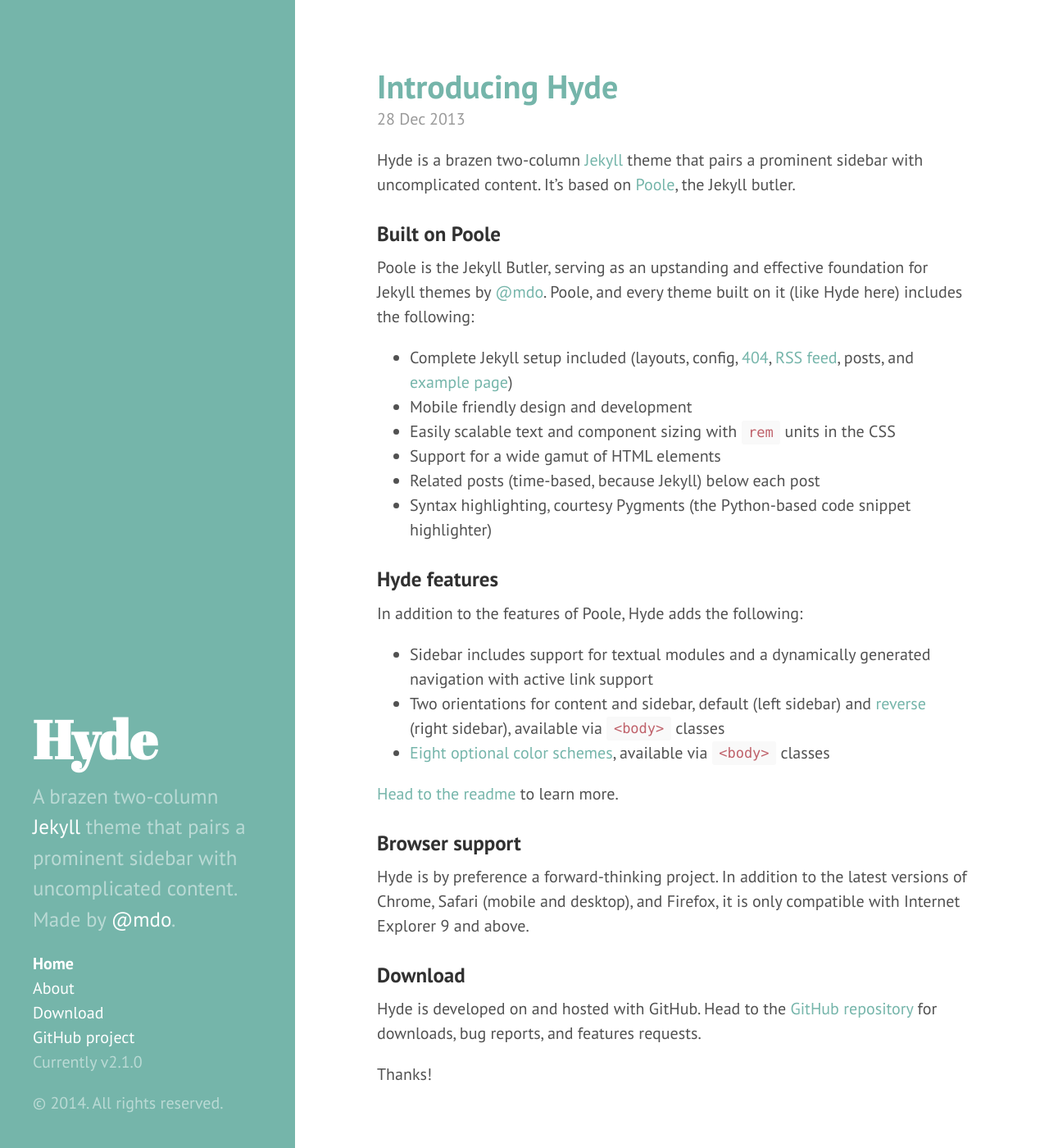
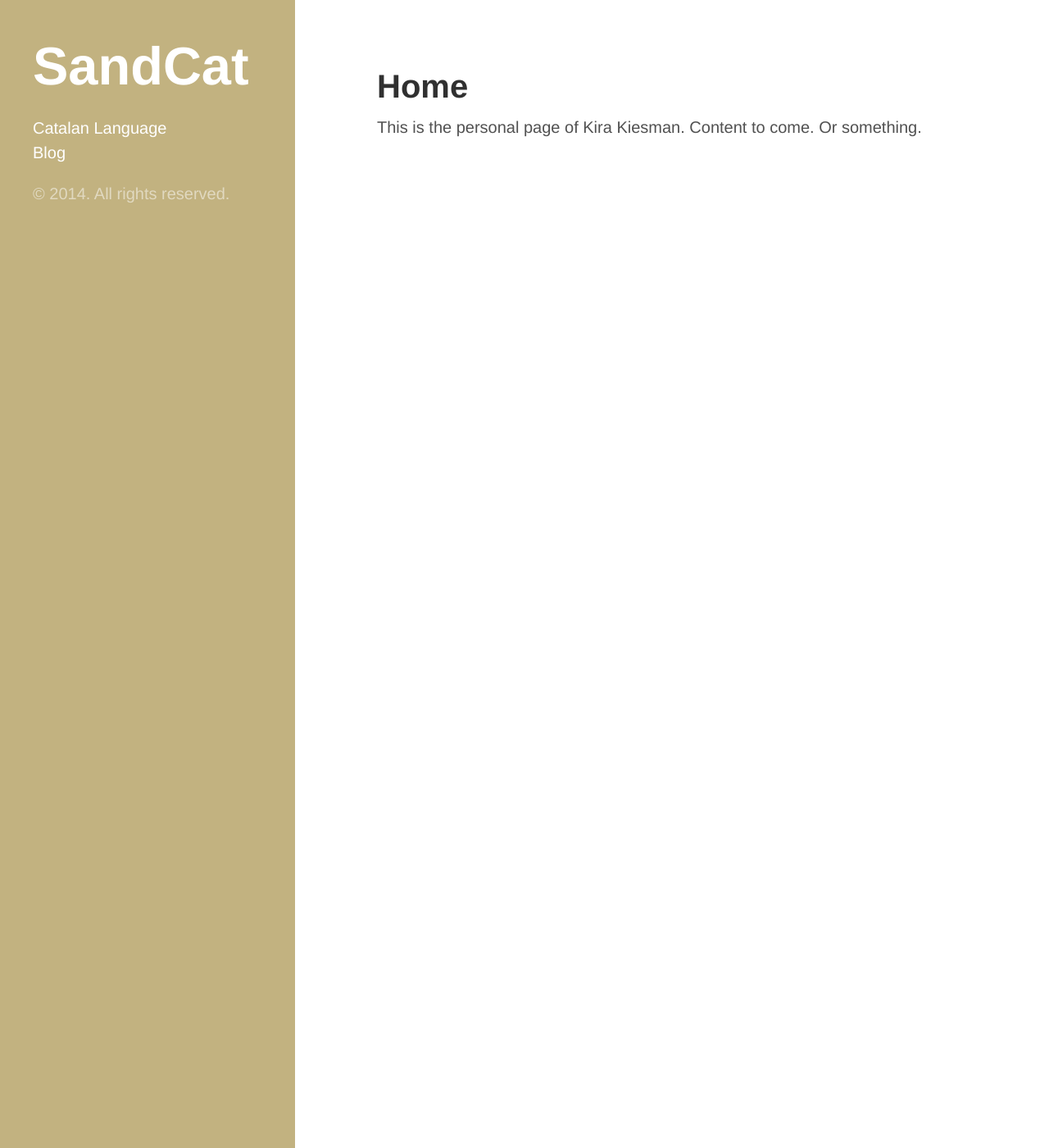
Before and after one commit to okerabi/okerabi.github.io, a Jekyll site: the page built from index.md, in a window 1280 px wide and 1400 px high. Shown: the whole window at 82% size. Built offline with Jekyll 4.4.1, drawn with Linux system fonts in a browser that asks for light colours; Markdown is read by kramdown in place of the engine named in the settings; the list of posts is cut into pages by our own code; some of the changed text lies outside the part shown.

Commit message:
started the site

```diff
--- a/_config.yml
+++ b/_config.yml
@@ -6,9 +6,9 @@
 permalink:        pretty
 
 # Setup
-title:            Hyde
-tagline:          'A Jekyll theme'
-description:      'A brazen two-column <a href="http://jekyllrb.com" target="_blank">Jekyll</a> theme that pairs a prominent sidebar with uncomplicated content. Made by <a href="https://twitter.com/mdo" target="_blank">@mdo</a>.'
+title:            'SandCat'
+tagline:          ''
+description:      ''
 url:              http://hyde.getpoole.com
 baseurl:          /
 
@@ -17,6 +17,7 @@
   url:            https://twitter.com/mdo
 
 paginate:         5
+paginate_path:    "blog/page:num"
 
 # Custom vars
 version:          2.1.0
--- a/_includes/sidebar.html
+++ b/_includes/sidebar.html
@@ -1,5 +1,5 @@
 <div class="sidebar">
-  <div class="container sidebar-sticky">
+  <div class="container">
     <div class="sidebar-about">
       <h1>
         <a href="{{ site.baseurl }}">
@@ -10,7 +10,7 @@
     </div>
 
     <nav class="sidebar-nav">
-      <a class="sidebar-nav-item{% if page.url == site.baseurl %} active{% endif %}" href="{{ site.baseurl }}">Home</a>
+      <!-- <a class="sidebar-nav-item{% if page.url == site.baseurl %} active{% endif %}" href="{{ site.baseurl }}">Home</a> -->
 
       {% comment %}
         The code below dynamically generates a sidebar nav of pages with
@@ -26,9 +26,7 @@
         {% endif %}
       {% endfor %}
 
-      <a class="sidebar-nav-item" href="{{ site.github.repo }}/archive/v{{ site.version }}.zip">Download</a>
-      <a class="sidebar-nav-item" href="{{ site.github.repo }}">GitHub project</a>
-      <span class="sidebar-nav-item">Currently v{{ site.version }}</span>
+
     </nav>
 
     <p>&copy; {{ site.time | date: '%Y' }}. All rights reserved.</p>
--- a/_layouts/default.html
+++ b/_layouts/default.html
@@ -3,7 +3,7 @@
 
   {% include head.html %}
 
-  <body class="theme-base-0c">
+  <body class="theme-sand">
 
     {% include sidebar.html %}
 
--- /dev/null
+++ b/_layouts/index_page.html
@@ -0,0 +1,8 @@
+---
+layout: default
+---
+
+<div class="page">
+  <h1 class="page-title">{{ page.title }}</h1>
+  {{ content }}
+</div>
--- a/_posts/2012-02-06-whats-jekyll.md
+++ /dev/null
@@ -1,12 +0,0 @@
----
-layout: post
-title: What's Jekyll?
----
-
-[Jekyll](http://jekyllrb.com) is a static site generator, an open-source tool for creating simple yet powerful websites of all shapes and sizes. From [the project's readme](https://github.com/mojombo/jekyll/blob/master/README.markdown):
-
-  > Jekyll is a simple, blog aware, static site generator. It takes a template directory [...] and spits out a complete, static website suitable for serving with Apache or your favorite web server. This is also the engine behind GitHub Pages, which you can use to host your project’s page or blog right here from GitHub.
-
-It's an immensely useful tool and one we encourage you to use here with Hyde.
-
-Find out more by [visiting the project on GitHub](https://github.com/mojombo/jekyll).
--- a/_posts/2012-02-07-example-content.md
+++ /dev/null
@@ -1,138 +0,0 @@
----
-layout: post
-title: Example content
----
-
-
-<div class="message">
-  Howdy! This is an example blog post that shows several types of HTML content supported in this theme.
-</div>
-
-Cum sociis natoque penatibus et magnis <a href="#">dis parturient montes</a>, nascetur ridiculus mus. *Aenean eu leo quam.* Pellentesque ornare sem lacinia quam venenatis vestibulum. Sed posuere consectetur est at lobortis. Cras mattis consectetur purus sit amet fermentum.
-
-> Curabitur blandit tempus porttitor. Nullam quis risus eget urna mollis ornare vel eu leo. Nullam id dolor id nibh ultricies vehicula ut id elit.
-
-Etiam porta **sem malesuada magna** mollis euismod. Cras mattis consectetur purus sit amet fermentum. Aenean lacinia bibendum nulla sed consectetur.
-
-## Inline HTML elements
-
-HTML defines a long list of available inline tags, a complete list of which can be found on the [Mozilla Developer Network](https://developer.mozilla.org/en-US/docs/Web/HTML/Element).
-
-- **To bold text**, use `<strong>`.
-- *To italicize text*, use `<em>`.
-- Abbreviations, like <abbr title="HyperText Markup Langage">HTML</abbr> should use `<abbr>`, with an optional `title` attribute for the full phrase.
-- Citations, like <cite>&mdash; Mark otto</cite>, should use `<cite>`.
-- <del>Deleted</del> text should use `<del>` and <ins>inserted</ins> text should use `<ins>`.
-- Superscript <sup>text</sup> uses `<sup>` and subscript <sub>text</sub> uses `<sub>`.
-
-Most of these elements are styled by browsers with few modifications on our part.
-
-## Heading
-
-Vivamus sagittis lacus vel augue rutrum faucibus dolor auctor. Duis mollis, est non commodo luctus, nisi erat porttitor ligula, eget lacinia odio sem nec elit. Morbi leo risus, porta ac consectetur ac, vestibulum at eros.
-
-### Code
-
-Cum sociis natoque penatibus et magnis dis `code element` montes, nascetur ridiculus mus.
-
-{% highlight js %}
-// Example can be run directly in your JavaScript console
-
-// Create a function that takes two arguments and returns the sum of those arguments
-var adder = new Function("a", "b", "return a + b");
-
-// Call the function
-adder(2, 6);
-// > 8
-{% endhighlight %}
-
-Aenean lacinia bibendum nulla sed consectetur. Etiam porta sem malesuada magna mollis euismod. Fusce dapibus, tellus ac cursus commodo, tortor mauris condimentum nibh, ut fermentum massa.
-
-### Gists via GitHub Pages
-
-Vestibulum id ligula porta felis euismod semper. Nullam quis risus eget urna mollis ornare vel eu leo. Donec sed odio dui.
-
-{% gist 5555251 gist.md %}
-
-Aenean eu leo quam. Pellentesque ornare sem lacinia quam venenatis vestibulum. Nullam quis risus eget urna mollis ornare vel eu leo. Cum sociis natoque penatibus et magnis dis parturient montes, nascetur ridiculus mus. Donec sed odio dui. Vestibulum id ligula porta felis euismod semper.
-
-### Lists
-
-Cum sociis natoque penatibus et magnis dis parturient montes, nascetur ridiculus mus. Aenean lacinia bibendum nulla sed consectetur. Etiam porta sem malesuada magna mollis euismod. Fusce dapibus, tellus ac cursus commodo, tortor mauris condimentum nibh, ut fermentum massa justo sit amet risus.
-
-* Praesent commodo cursus magna, vel scelerisque nisl consectetur et.
-* Donec id elit non mi porta gravida at eget metus.
-* Nulla vitae elit libero, a pharetra augue.
-
-Donec ullamcorper nulla non metus auctor fringilla. Nulla vitae elit libero, a pharetra augue.
-
-1. Vestibulum id ligula porta felis euismod semper.
-2. Cum sociis natoque penatibus et magnis dis parturient montes, nascetur ridiculus mus.
-3. Maecenas sed diam eget risus varius blandit sit amet non magna.
-
-Cras mattis consectetur purus sit amet fermentum. Sed posuere consectetur est at lobortis.
-
-<dl>
-  <dt>HyperText Markup Language (HTML)</dt>
-  <dd>The language used to describe and define the content of a Web page</dd>
-
-  <dt>Cascading Style Sheets (CSS)</dt>
-  <dd>Used to describe the appearance of Web content</dd>
-
-  <dt>JavaScript (JS)</dt>
-  <dd>The programming language used to build advanced Web sites and applications</dd>
-</dl>
-
-Integer posuere erat a ante venenatis dapibus posuere velit aliquet. Morbi leo risus, porta ac consectetur ac, vestibulum at eros. Nullam quis risus eget urna mollis ornare vel eu leo.
-
-### Images
-
-Quisque consequat sapien eget quam rhoncus, sit amet laoreet diam tempus. Aliquam aliquam metus erat, a pulvinar turpis suscipit at.
-
-![placeholder](http://placehold.it/800x400 "Large example image")
-![placeholder](http://placehold.it/400x200 "Medium example image")
-![placeholder](http://placehold.it/200x200 "Small example image")
-
-### Tables
-
-Aenean lacinia bibendum nulla sed consectetur. Lorem ipsum dolor sit amet, consectetur adipiscing elit.
-
-<table>
-  <thead>
-    <tr>
-      <th>Name</th>
-      <th>Upvotes</th>
-      <th>Downvotes</th>
-    </tr>
-  </thead>
-  <tfoot>
-    <tr>
-      <td>Totals</td>
-      <td>21</td>
-      <td>23</td>
-    </tr>
-  </tfoot>
-  <tbody>
-    <tr>
-      <td>Alice</td>
-      <td>10</td>
-      <td>11</td>
-    </tr>
-    <tr>
-      <td>Bob</td>
-      <td>4</td>
-      <td>3</td>
-    </tr>
-    <tr>
-      <td>Charlie</td>
-      <td>7</td>
-      <td>9</td>
-    </tr>
-  </tbody>
-</table>
-
-Nullam id dolor id nibh ultricies vehicula ut id elit. Sed posuere consectetur est at lobortis. Nullam quis risus eget urna mollis ornare vel eu leo.
-
------
-
-Want to see something else added? <a href="https://github.com/poole/poole/issues/new">Open an issue.</a>
--- a/_posts/2013-12-28-introducing-hyde.md
+++ /dev/null
@@ -1,37 +0,0 @@
----
-layout: post
-title: Introducing Hyde
----
-
-Hyde is a brazen two-column [Jekyll](http://jekyllrb.com) theme that pairs a prominent sidebar with uncomplicated content. It's based on [Poole](http://getpoole.com), the Jekyll butler.
-
-### Built on Poole
-
-Poole is the Jekyll Butler, serving as an upstanding and effective foundation for Jekyll themes by [@mdo](https://twitter.com/mdo). Poole, and every theme built on it (like Hyde here) includes the following:
-
-* Complete Jekyll setup included (layouts, config, [404](/404), [RSS feed](/atom.xml), posts, and [example page](/about))
-* Mobile friendly design and development
-* Easily scalable text and component sizing with `rem` units in the CSS
-* Support for a wide gamut of HTML elements
-* Related posts (time-based, because Jekyll) below each post
-* Syntax highlighting, courtesy Pygments (the Python-based code snippet highlighter)
-
-### Hyde features
-
-In addition to the features of Poole, Hyde adds the following:
-
-* Sidebar includes support for textual modules and a dynamically generated navigation with active link support
-* Two orientations for content and sidebar, default (left sidebar) and [reverse](https://github.com/poole/lanyon#reverse-layout) (right sidebar), available via `<body>` classes
-* [Eight optional color schemes](https://github.com/poole/hyde#themes), available via `<body>` classes
-
-[Head to the readme](https://github.com/poole/hyde#readme) to learn more.
-
-### Browser support
-
-Hyde is by preference a forward-thinking project. In addition to the latest versions of Chrome, Safari (mobile and desktop), and Firefox, it is only compatible with Internet Explorer 9 and above.
-
-### Download
-
-Hyde is developed on and hosted with GitHub. Head to the <a href="https://github.com/poole/hyde">GitHub repository</a> for downloads, bug reports, and features requests.
-
-Thanks!
--- a/about.md
+++ /dev/null
@@ -1,30 +0,0 @@
----
-layout: page
-title: About
----
-
-<p class="message">
-  Hey there! This page is included as an example. Feel free to customize it for your own use upon downloading. Carry on!
-</p>
-
-In the novel, *The Strange Case of Dr. Jeykll and Mr. Hyde*, Mr. Poole is Dr. Jekyll's virtuous and loyal butler. Similarly, Poole is an upstanding and effective butler that helps you build Jekyll themes. It's made by [@mdo](https://twitter.com/mdo).
-
-There are currently two themes built on Poole:
-
-* [Hyde](http://hyde.getpoole.com)
-* [Lanyon](http://lanyon.getpoole.com)
-
-Learn more and contribute on [GitHub](https://github.com/poole).
-
-## Setup
-
-Some fun facts about the setup of this project include:
-
-* Built for [Jekyll](http://jekyllrb.com)
-* Developed on GitHub and hosted for free on [GitHub Pages](https://pages.github.com)
-* Coded with [Sublime Text 2](http://sublimetext.com), an amazing code editor
-* Designed and developed while listening to music like [Blood Bros Trilogy](https://soundcloud.com/maddecent/sets/blood-bros-series)
-
-Have questions or suggestions? Feel free to [open an issue on GitHub](https://github.com/poole/issues/new) or [ask me on Twitter](https://twitter.com/mdo).
-
-Thanks for reading!
--- a/index.html
+++ b/blog/index.html
@@ -1,12 +1,12 @@
 ---
-layout: default
-title: Home
+layout: page
+title: Blog
 ---
 
 <div class="posts">
   {% for post in paginator.posts %}
   <div class="post">
-    <h1 class="post-title">
+    <h2 class="post-title">
       <a href="{{ post.url }}">
         {{ post.title }}
       </a>
--- /dev/null
+++ b/catalanlanguage.md
@@ -0,0 +1,23 @@
+---
+layout: page
+title: 'Catalan Language'
+---
+ Catalan is a [Romance language](http://en.wikipedia.org/wiki/Romance_languages) originating from [Catalonia](http://en.wikipedia.org/wiki/Principality_of_Catalonia). Països Catalans, or countries that speak Catalan, are Andorra, Italy, France, and Spain. Andorra uses Catalan as the official language. [Valencian](http://en.wikipedia.org/wiki/Valencian_language) is considered to be another name for Catalan which is spoken in [Valencia](http://en.wikipedia.org/wiki/Valencian_Community). Valencian is within the western group of Catalan dialects. There are over 11 million native speakers.
+
+ The Catalan dialects differ mostly in pronunciation. There is said to be no Catalan speaker who cannot understand Spanish. This can be incredibly useful, as Spanish is the second most commonly spoken language in the world. Keep in mind that everyone is different and there will be people who can't understand both languages. The Romance languages are mostly mutually intelligible. Catalan uses two genders, masculine and feminine. The [Catalan alphabet](http://en.wikipedia.org/wiki/Catalan_alphabet) derives from the Latin alphabet and is based on the language's phonology.
+
+You can find many comparisons of words within the Western Romance languages [here](http://en.wikipedia.org/wiki/Catalan_language#Relationship_with_other_Western_Romance_languages).
+If you are interested in learning Catalan, I recommend these websites:
+
+* [Parla.cat](http://www.parla.cat/)
+* [Livemocha](http://livemocha.com/pages/languages/learn-catalan/)
+* [interc@t](http://www.intercat.cat/speakcat/)
+* [FontdelCat](http://ice.uab.cat/fontdelcat/)
+* [Catalan 101](http://www.101languages.net/catalan/)
+
+I recommend Livemocha because you can speak with people who speak Catalan fluently and get help with pronunciation and learning the language. It is good to explore many different language learning websites.
+Catalan 101 gives you links to a large variety of websites that use Catalan, including online newspapers and radio. I strongly suggest listening to the Catalan radio stations because being able to understand a language when it is spoken is just as important as knowing how to read it. As someone who has learned a language before, I found that it's easy to end up only learning the written language and then was surprised that I couldn't understand people when they spoke it to me, despite knowing all of the words that they said.
+
+I found most of my information about the language on Wikipedia. I also looked through some online forums where people were talking about the language. If you see anything that is inaccurate, please don't hesitate to contact me to correct me.
+
+If you or someone you know can write Catalan fluently, please let me know. I would be thrilled to have someone to help me translate this website into Catalan. I will do some learning of this language myself, but I don't trust that I will be able to translate everything perfectly.
--- /dev/null
+++ b/index.md
@@ -0,0 +1,5 @@
+---
+layout: index_page
+title: Home
+---
+This is the personal page of Kira Kiesman. Content to come. Or something.
--- a/public/css/hyde.css
+++ b/public/css/hyde.css
@@ -32,7 +32,7 @@
  */
 
 html {
-  font-family: "PT Sans", Helvetica, Arial, sans-serif;
+  font-family: Helvetica, Arial, sans-serif;
 }
 @media (min-width: 48em) {
   html {
@@ -79,7 +79,6 @@
 .sidebar-about h1 {
   color: #fff;
   margin-top: 0;
-  font-family: "Abril Fatface", serif;
   font-size: 3.25rem;
 }
 
@@ -247,3 +246,13 @@
 .theme-base-0f .related-posts li a:hover {
   color: #8f5536;
 }
+
+
+/* Sand */
+.theme-sand .sidebar {
+  background-color: #C2B280;
+}
+.theme-sand .content a,
+.theme-sand .related-posts li a:hover {
+  color: #C2B280;
+}
```
Also changed, not shown: 1 other file.
